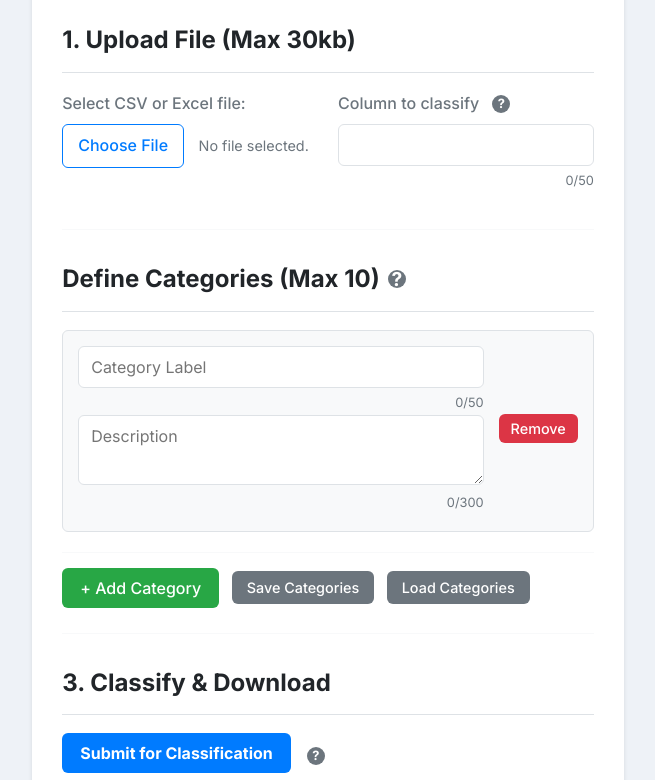
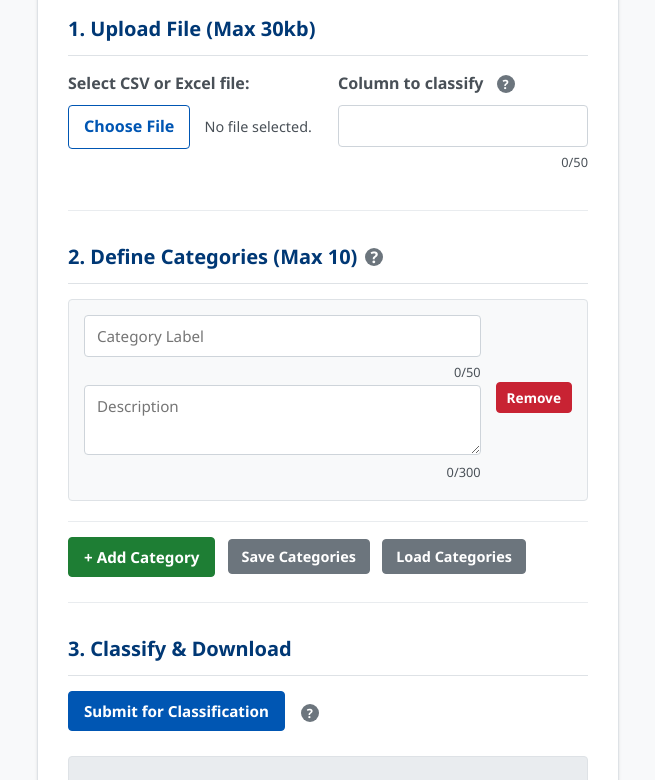
Before and after one commit to darLloyd/text-classifier-tool, a plain HTML site: page index.html in a window 1280 px wide. Shown: the part 182-962 px from the top of the page, without its empty margins (312-967 px from the left). Drawn offline with Linux system fonts and the light colour scheme.

Commit message:
Apply corporate theme and refine section headings

```diff
--- a/index.html
+++ b/index.html
@@ -6,92 +6,182 @@
     <title>Classifyit - Text Classification Tool</title>
     <link rel="preconnect" href="https://fonts.googleapis.com">
     <link rel="preconnect" href="https://fonts.gstatic.com" crossorigin>
-    <link href="https://fonts.googleapis.com/css2?family=Inter:wght@400;500;700&family=Poppins:wght@600&display=swap" rel="stylesheet">
+    <link href="https://fonts.googleapis.com/css2?family=Inter:wght@400;500;700&family=Noto+Sans:wght@400;700&display=swap" rel="stylesheet">
 
     <style>
+        /* --- Theme 3: Professional Corporate --- */
         :root {
-            --primary-color: #007bff; --primary-hover: #0056b3; --secondary-color: #6c757d; --secondary-hover: #5a6268;
-            --danger-color: #dc3545; --danger-hover: #c82333; --success-color: #28a745; --success-hover: #218838;
-            --info-color: #17a2b8; --info-hover: #138496; --warning-color: #ffc107; --warning-dark: #d39e00;
-            --light-gray: #f8f9fa; --medium-gray: #dee2e6; --dark-gray: #6c757d; --text-color: #212529;
-            --border-radius: 6px; --box-shadow: 0 2px 4px rgba(0, 0, 0, 0.1);
+            --primary-color: #0056b3; /* Corporate Blue */
+            --primary-hover: #004494;
+            --secondary-color: #6c757d; /* Medium Gray */
+            --secondary-hover: #5a6268;
+            --danger-color: #c82333; /* Darker Red for danger */
+            --danger-hover: #a31f2b;
+            --success-color: #1e7e34; /* Corporate Green */
+            --success-hover: #155d27;
+            --info-color: #117a8b; /* Tealish Blue */
+            --info-hover: #0e616f;
+            --warning-color: #ffc107;
+            --warning-dark: #d39e00;
+
+            --body-bg: #f8f9fa; /* Light Gray Background */
+            --container-bg: #ffffff;
+            --section-border: #dee2e6; /* Light border for sections */
+            --input-border: #ced4da; /* Standard input border */
+            --input-focus-border: #0056b3;
+            --input-focus-shadow: rgba(0, 86, 179, 0.25);
+            --text-color: #212529; /* Standard dark text */
+            --heading-color: #003875; /* Darker blue for main headings */
+            --subtle-text-color: #495057; /* For less important text */
+            --border-radius: 4px; /* Slightly less rounded for corporate feel */
+            --box-shadow: 0 1px 3px rgba(0, 0, 0, 0.1);
         }
-        body { font-family: 'Inter', sans-serif; background-color: #eef2f7; color: var(--text-color); margin: 0; padding: 20px; line-height: 1.6; display: flex; flex-direction: column; min-height: 100vh; }
-        .container { max-width: 800px; margin: 20px auto; background-color: #ffffff; padding: 30px; border-radius: var(--border-radius); box-shadow: var(--box-shadow); flex-grow: 1; }
 
-        /* Updated Title Styling with Poppins */
+        body {
+            font-family: 'Noto Sans', 'Inter', sans-serif; /* Noto Sans as primary */
+            background-color: var(--body-bg);
+            color: var(--text-color);
+            margin: 0;
+            padding: 20px;
+            line-height: 1.6;
+            display: flex;
+            flex-direction: column;
+            min-height: 100vh;
+        }
+        .container {
+            max-width: 800px;
+            margin: 20px auto;
+            background-color: var(--container-bg);
+            padding: 30px;
+            border-radius: var(--border-radius);
+            box-shadow: var(--box-shadow);
+            border: 1px solid var(--section-border);
+            flex-grow: 1;
+        }
+
         .main-title-container {
             text-align: center;
             margin-bottom: 1.5em;
         }
         .main-title {
-            font-family: 'Poppins', sans-serif; /* Changed font */
-            font-weight: 600; /* Added font weight for Poppins */
-            font-size: 2.8em;
-            color: var(--primary-color);
+            font-family: 'Noto Sans', sans-serif;
+            font-weight: 700;
+            font-size: 2.5em;
+            color: var(--heading-color);
             margin-bottom: 0.1em;
             line-height: 1.1;
         }
         .sub-title {
             font-size: 1em;
-            font-style: italic;
-            color: var(--dark-gray);
-            margin-top: 0;
+            font-style: normal;
+            color: var(--subtle-text-color);
+            margin-top: 0.2em;
         }
 
-        h2 { font-size: 1.5em; color: var(--text-color); display: flex; align-items: center; margin-bottom: 0.75em; border-bottom: 1px solid var(--medium-gray); padding-bottom: 0.5em;}
-        section { margin-bottom: 30px; padding-bottom: 20px; border-bottom: 1px solid var(--light-gray); }
+        h2 {
+            /* ** UPDATED: Slightly smaller font size for section headings ** */
+            font-size: 1.25em;
+            color: var(--heading-color);
+            display: flex;
+            align-items: center;
+            margin-bottom: 0.75em;
+            border-bottom: 1px solid var(--section-border);
+            padding-bottom: 0.5em;
+            font-weight: 700;
+        }
+        section {
+            margin-bottom: 30px;
+            padding-bottom: 20px;
+            border-bottom: 1px solid #e9ecef;
+        }
         section:last-of-type { border-bottom: none; margin-bottom: 0; padding-bottom: 0; }
-        label { display: block; margin-bottom: 8px; font-weight: 500; color: var(--dark-gray); }
+        label { display: block; margin-bottom: 8px; font-weight: 700; color: var(--subtle-text-color); }
         .label-with-info { display: flex; align-items: center; gap: 5px; margin-bottom: 8px; }
         .label-with-info label { margin-bottom: 0; }
 
-        input[type="text"], textarea { width: 100%; padding: 10px 12px; margin-bottom: 5px; border: 1px solid var(--medium-gray); border-radius: var(--border-radius); box-sizing: border-box; font-family: inherit; font-size: 1rem; }
+        input[type="text"], textarea {
+            width: 100%; padding: 10px 12px; margin-bottom: 5px;
+            border: 1px solid var(--input-border);
+            border-radius: var(--border-radius);
+            box-sizing: border-box; font-family: 'Noto Sans', sans-serif; font-size: 0.95rem;
+            background-color: #fff;
+            color: var(--text-color);
+        }
         textarea { min-height: 70px; resize: vertical; }
-        input[type="text"]:focus, textarea:focus { border-color: var(--primary-color); outline: none; box-shadow: 0 0 0 2px rgba(0, 123, 255, 0.25); }
-        input.invalid, textarea.invalid { border-color: var(--danger-color); box-shadow: 0 0 0 2px rgba(220, 53, 69, 0.25); }
-        .char-counter { font-size: 0.8rem; color: var(--dark-gray); text-align: right; display: block; margin-bottom: 10px; height: 1em; }
-        .char-counter.warning { color: var(--warning-dark); font-weight: 500; }
-        button { padding: 10px 18px; border: none; border-radius: var(--border-radius); cursor: pointer; font-family: inherit; font-size: 1rem; font-weight: 500; transition: background-color 0.2s ease, box-shadow 0.2s ease, opacity 0.2s ease; margin-right: 8px; margin-bottom: 5px; vertical-align: middle; }
-        button:hover { opacity: 0.9; box-shadow: 0 2px 5px rgba(0,0,0,0.15); }
-        button:disabled { background-color: var(--medium-gray) !important; color: var(--dark-gray) !important; cursor: not-allowed; opacity: 0.6; box-shadow: none; }
-        #submit-btn { background-color: var(--primary-color); color: white; font-weight: 700; min-width: 180px; }
-        #submit-btn:hover:not(:disabled) { background-color: var(--primary-hover); }
-        #add-category-btn { background-color: var(--success-color); color: white; }
-        #add-category-btn:hover:not(:disabled) { background-color: var(--success-hover); }
-        .remove-category-btn { background-color: var(--danger-color); color: white; padding: 6px 12px; font-size: 0.9rem; margin-left: auto; margin-right: 0; align-self: center; }
-        .remove-category-btn:hover:not(:disabled) { background-color: var(--danger-hover); }
-        #save-categories-btn, #load-categories-btn { background-color: var(--secondary-color); color: white; font-size: 0.9rem; padding: 8px 15px; }
-        #save-categories-btn:hover:not(:disabled), #load-categories-btn:hover:not(:disabled) { background-color: var(--secondary-hover); }
-        #cancel-btn { background-color: var(--danger-color); color: white; margin-left: 10px; display: none; }
-        #cancel-btn:hover:not(:disabled) { background-color: var(--danger-hover); }
+        input[type="text"]:focus, textarea:focus {
+            border-color: var(--input-focus-border);
+            outline: none;
+            box-shadow: 0 0 0 0.2rem var(--input-focus-shadow);
+        }
+        input.invalid, textarea.invalid { border-color: var(--danger-color); box-shadow: 0 0 0 0.2rem rgba(220, 53, 69, 0.25); }
+        .char-counter { font-size: 0.8rem; color: var(--subtle-text-color); text-align: right; display: block; margin-bottom: 10px; height: 1em; }
+        .char-counter.warning { color: var(--warning-dark); font-weight: bold; }
+
+        button {
+            padding: 9px 15px;
+            border: 1px solid transparent;
+            border-radius: var(--border-radius);
+            cursor: pointer; font-family: 'Noto Sans', sans-serif; font-size: 0.95rem; font-weight: 700;
+            transition: background-color 0.15s ease-in-out, border-color 0.15s ease-in-out, box-shadow 0.15s ease-in-out;
+            margin-right: 8px; margin-bottom: 5px; vertical-align: middle;
+        }
+        button:hover { opacity: 0.9; }
+        button:disabled { background-color: #e9ecef !important; color: #6c757d !important; border-color: #ced4da !important; cursor: not-allowed; opacity: 0.65; box-shadow: none; }
+
+        #submit-btn { background-color: var(--primary-color); color: white; border-color: var(--primary-color); }
+        #submit-btn:hover:not(:disabled) { background-color: var(--primary-hover); border-color: var(--primary-hover); }
+
+        #add-category-btn { background-color: var(--success-color); color: white; border-color: var(--success-color); }
+        #add-category-btn:hover:not(:disabled) { background-color: var(--success-hover); border-color: var(--success-hover); }
+
+        .remove-category-btn { background-color: var(--danger-color); color: white; border-color: var(--danger-color); padding: 5px 10px; font-size: 0.85rem; margin-left: auto; margin-right: 0; align-self: center; }
+        .remove-category-btn:hover:not(:disabled) { background-color: var(--danger-hover); border-color: var(--danger-hover); }
+
+        #save-categories-btn, #load-categories-btn { background-color: var(--secondary-color); color: white; border-color: var(--secondary-color); font-size: 0.9rem; padding: 7px 13px; }
+        #save-categories-btn:hover:not(:disabled), #load-categories-btn:hover:not(:disabled) { background-color: var(--secondary-hover); border-color: var(--secondary-hover); }
+
+        #cancel-btn { background-color: var(--danger-color); color: white; border-color: var(--danger-color); margin-left: 10px; display: none; }
+        #cancel-btn:hover:not(:disabled) { background-color: var(--danger-hover); border-color: var(--danger-hover); }
+
         .file-input-group { display: flex; flex-wrap: wrap; gap: 20px; align-items: flex-start; margin-bottom: 15px; }
         .file-input-wrapper, .text-column-wrapper { flex: 1; min-width: 250px; }
         input[type="file"] { display: none; }
-        .custom-file-upload { border: 1px solid var(--primary-color); display: inline-block; padding: 8px 15px; cursor: pointer; background-color: white; color: var(--primary-color); border-radius: var(--border-radius); transition: background-color 0.2s ease, color 0.2s ease; font-weight: 500; margin-right: 10px; }
+        .custom-file-upload {
+            border: 1px solid var(--primary-color);
+            display: inline-block; padding: 8px 15px; cursor: pointer;
+            background-color: var(--container-bg); color: var(--primary-color);
+            border-radius: var(--border-radius); transition: background-color 0.2s ease, color 0.2s ease;
+            font-weight: 700; margin-right: 10px;
+        }
         .custom-file-upload:hover { background-color: var(--primary-color); color: white; }
-        #file-name-display { color: var(--dark-gray); font-size: 0.9rem; margin-top: 5px; display: inline-block; margin-right: 5px;}
+        #file-name-display { color: var(--subtle-text-color); font-size: 0.9rem; margin-top: 5px; display: inline-block; margin-right: 5px;}
         #clear-file-btn { background: none; border: none; color: var(--danger-color); cursor: pointer; font-size: 1.2rem; padding: 0 5px; vertical-align: middle; display: none; }
         #clear-file-btn:hover { color: var(--danger-hover); }
-        .category-controls { margin-top: 15px; padding-top: 15px; border-top: 1px solid var(--light-gray); }
+
+        .category-controls { margin-top: 15px; padding-top: 15px; border-top: 1px solid #e9ecef; }
         #category-list { margin-top: 15px; margin-bottom: 20px; display: flex; flex-direction: column; gap: 15px; }
-        .category-item { display: flex; align-items: flex-start; gap: 15px; padding: 15px; border: 1px solid var(--medium-gray); border-radius: var(--border-radius); background-color: var(--light-gray); }
+        .category-item { display: flex; align-items: flex-start; gap: 15px; padding: 15px; border: 1px solid var(--section-border); border-radius: var(--border-radius); background-color: #f8f9fa; }
         .category-item .input-group { flex-grow: 1; }
         .category-item textarea.category-description { margin-bottom: 0; }
-        #status-area { margin-top: 20px; padding: 15px; background-color: var(--light-gray); border-radius: var(--border-radius); border: 1px solid var(--medium-gray); min-height: 50px; display: flex; align-items: center; flex-wrap: wrap; }
-        #status-message { margin: 0 15px 0 0; color: var(--dark-gray); font-weight: 500; flex-grow: 1; }
+
+        #status-area { margin-top: 20px; padding: 15px; background-color: #e9ecef; border-radius: var(--border-radius); border: 1px solid var(--section-border); min-height: 50px; display: flex; align-items: center; flex-wrap: wrap; }
+        #status-message { margin: 0 15px 0 0; color: var(--subtle-text-color); font-weight: 500; flex-grow: 1; }
         #loading-indicator { margin-left: auto; }
         #status-area .error-message { color: var(--danger-color); font-weight: 700; }
-        #status-area .success-message { color: var(--success-color); font-weight: 500; }
+        #status-area .success-message { color: var(--success-color); font-weight: 700; }
         #status-area .info-message { color: var(--info-color); font-weight: 500; }
         #status-area .warning-message { color: var(--warning-dark); font-weight: 500; }
+
         .spinner { border: 4px solid rgba(0, 0, 0, 0.1); width: 24px; height: 24px; border-radius: 50%; border-left-color: var(--primary-color); animation: spin 1s ease infinite; display: none; margin-left: 15px; }
         @keyframes spin { 0% { transform: rotate(0deg); } 100% { transform: rotate(360deg); } }
-        footer { text-align: center; margin-top: 30px; padding: 15px; font-size: 0.9rem; color: var(--dark-gray); }
+
+        footer { text-align: center; margin-top: 30px; padding: 15px; font-size: 0.9rem; color: var(--subtle-text-color); border-top: 1px solid var(--section-border); }
         footer a { color: var(--primary-color); text-decoration: none; }
         footer a:hover { text-decoration: underline; }
+
         .info-icon { display: inline-block; width: 18px; height: 18px; line-height: 18px; text-align: center; border-radius: 50%; background-color: var(--secondary-color); color: white; font-size: 0.8em; font-weight: bold; cursor: pointer; margin-left: 8px; user-select: none; }
         .info-icon:hover { background-color: var(--secondary-hover); }
+
         .tooltip-popup { position: absolute; background-color: #333; color: white; padding: 8px 12px; border-radius: var(--border-radius); box-shadow: 0 2px 5px rgba(0,0,0,0.2); z-index: 1000; font-size: 0.85rem; max-width: 250px; display: none; }
         .submission-controls { display: flex; align-items: center; }
     </style>
@@ -130,7 +220,7 @@
 
             <section id="category-definition-section">
                  <h2>
-                     Define Categories (Max 10)
+                     2. Define Categories (Max 10)
                      <span class="info-icon" data-tooltip="For Category Label - Enter a short, unique label (max 50 chars, letters/numbers/spaces/_ only). For Description - Describe what this category means (max 300 chars).">?</span>
                  </h2>
                  <div id="category-list">
@@ -169,7 +259,6 @@
 
     <script>
         // --- JavaScript (Identical to enhanced_frontend_v14_info_icons) ---
-        // No changes needed in JS for this font update
         document.addEventListener('DOMContentLoaded', () => {
             const MAX_CATEGORIES = 10; const MAX_LABEL_LENGTH = 50; const MAX_DESC_LENGTH = 300;
             const CATEGORIES_STORAGE_KEY = 'textClassifierUserCategories';
```
